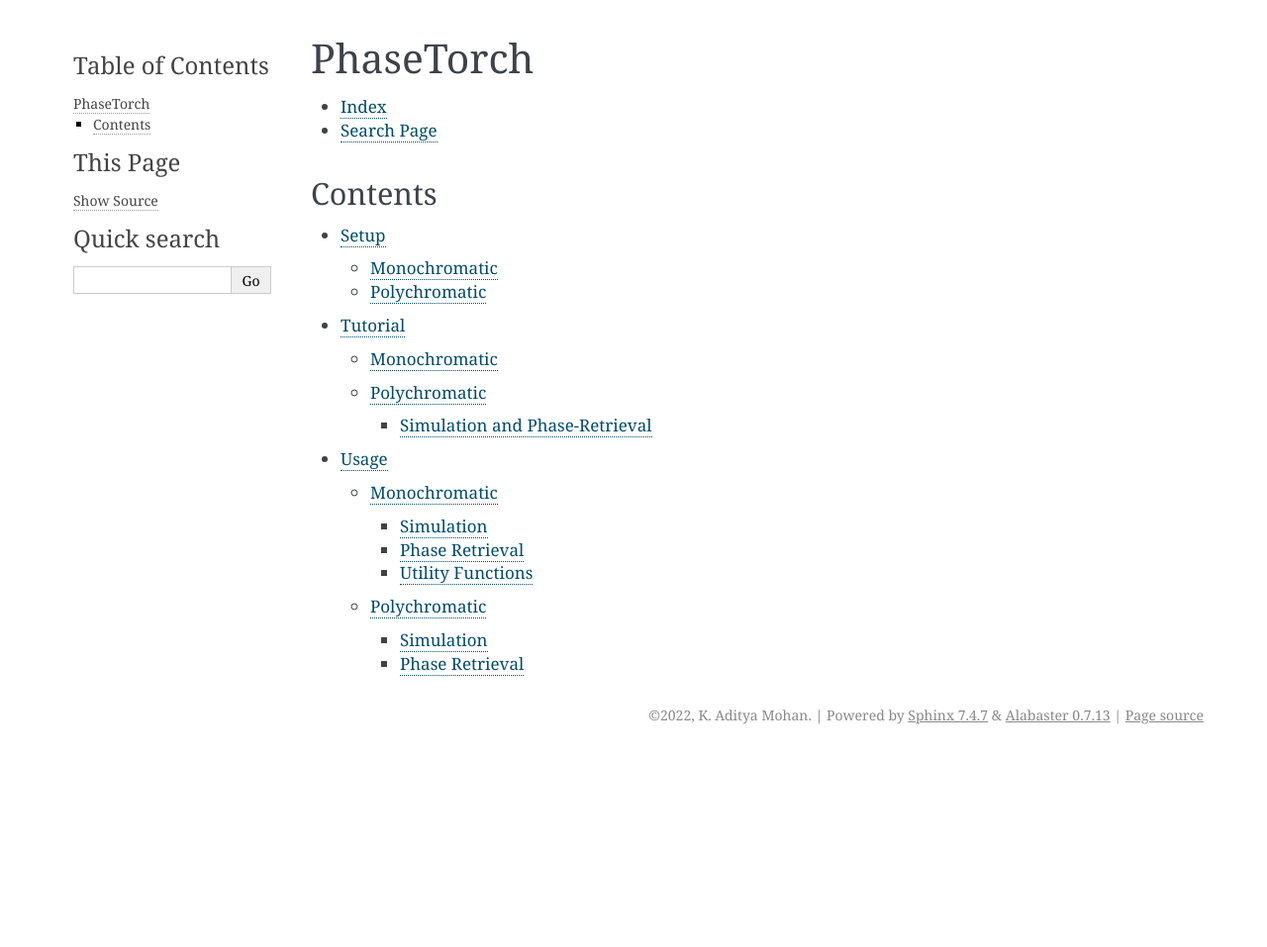
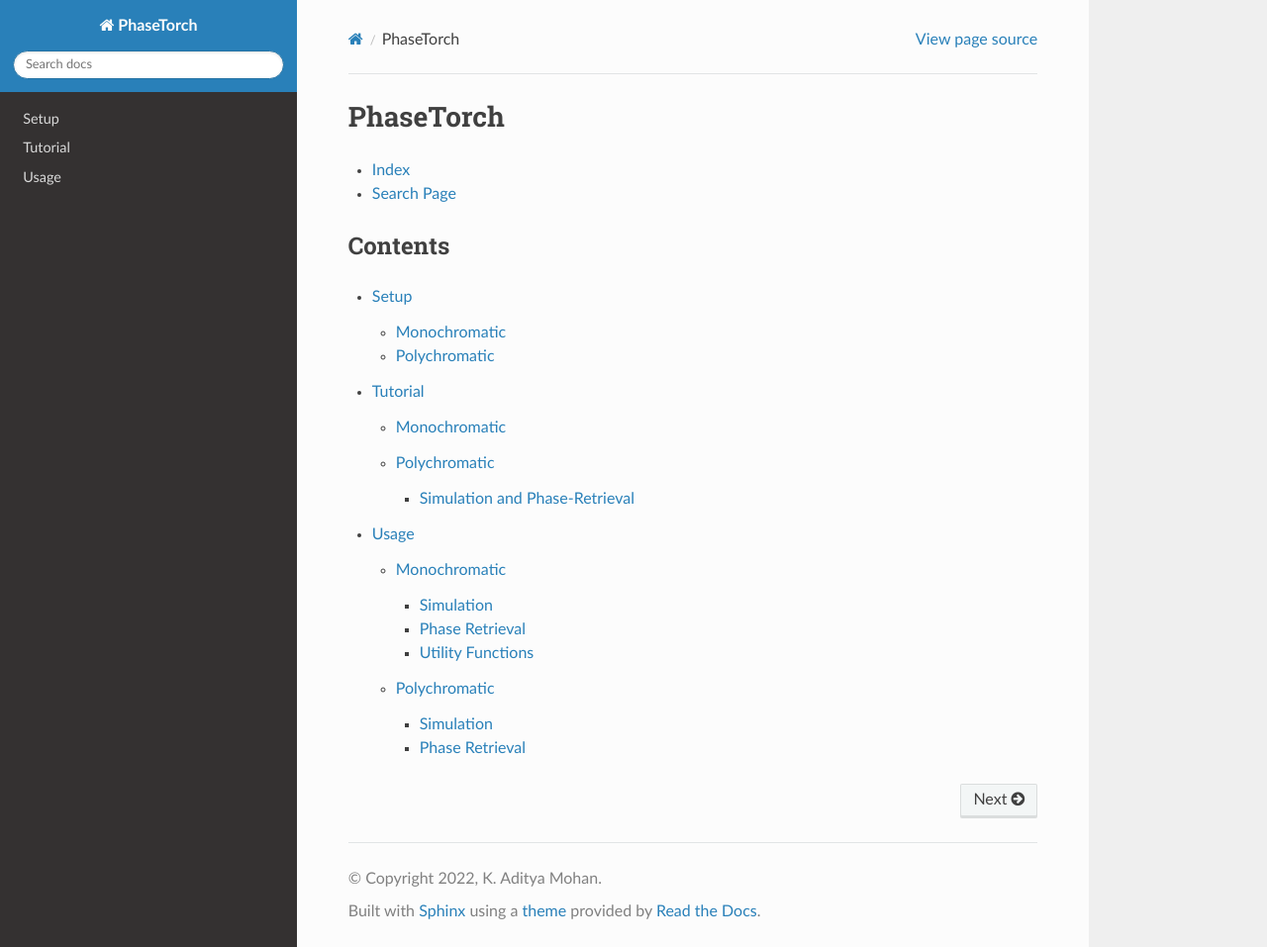
Before and after one commit to phasetorch/phasetorch, a Sphinx documentation site: the page built from docs/source/index.rst, in a window 1280 px wide and 957 px high. Shown: the whole window at 99% size. Built offline with Sphinx 7.4.7 and the Read the Docs theme 2.0.0, drawn with Linux system fonts in a browser that asks for light colours; pages that are not in the unit, such as notebooks, are missing from menus.

Commit message:
made python 3.9 and added sphinx readthedocs theme

```diff
--- a/docs/requirements.txt
+++ b/docs/requirements.txt
@@ -1,7 +1,8 @@
-numpy==1.*
+numpy==1.23
 torch>=1.*
 scikit-image==0.19
 chemparse==0.1
 pillow==9.3
 sphinx==4.5
 nbsphinx==0.9
+sphinx-rtd-theme
--- a/docs/source/conf.py
+++ b/docs/source/conf.py
@@ -39,7 +39,8 @@
     'sphinx.ext.autodoc',
     'sphinx.ext.mathjax',
     'sphinx.ext.napoleon',
-    'nbsphinx'
+    'nbsphinx',
+    'sphinx_rtd_theme',
 ]
 
 # Add any paths that contain templates here, relative to this directory.
@@ -57,9 +58,10 @@
 # a list of builtin themes.
 #
 # https://alabaster.readthedocs.io/en/latest/customization.html#theme-options
-html_theme = 'alabaster'
-html_theme_options = {'body_max_width': '90%',
-                      'page_width': '90%'}
+# html_theme = 'alabaster'
+html_theme = "sphinx_rtd_theme"
+#html_theme_options = {'body_max_width': '90%',
+#                      'page_width': '90%'}
 
 # Add any paths that contain custom static files (such as style sheets) here,
 # relative to this directory. They are copied after the builtin static files,
```
Also changed, not shown: .readthedocs.yaml.
